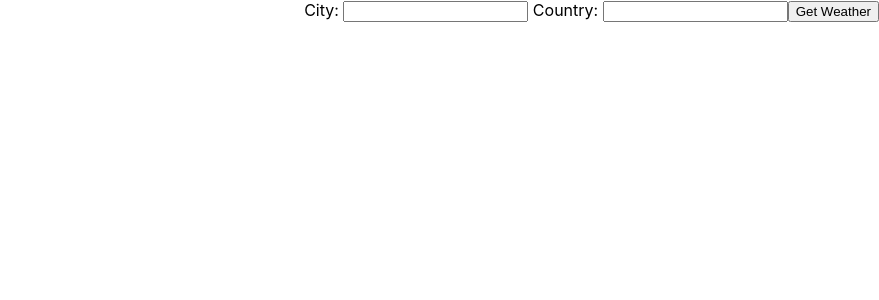
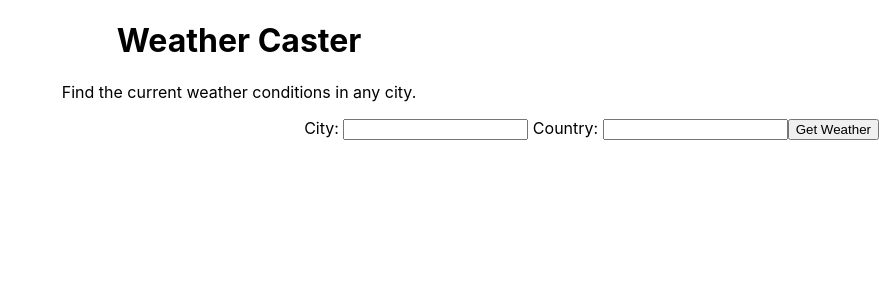
Before and after one commit to torianne02/weather-caster, a React (Create React App) app: page / in a window 1280 px wide. Shown: the top 300 px of the page, without its empty margins (401-1280 px from the left). Built offline with nearby package versions, Linux system fonts and the light colour scheme.

Commit message:
imports and renders Titles component in WeatherSearch

```diff
--- a/src/containers/WeatherSearch.js
+++ b/src/containers/WeatherSearch.js
@@ -1,6 +1,7 @@
 import React, { Component } from 'react';
 import SearchForm from '../components/SearchForm';
 import Weather from '../components/Weather';
+import Titles from '../components/Titles';
 
 class WeatherSearch extends Component {
   constructor(props) {
@@ -74,6 +75,10 @@ class WeatherSearch extends Component {
 
   render() {
     return (
+      <div className="main">
+        <div className="titles">
+          <Titles />
+        </div>
         <div className="weather-search">
           <SearchForm
             cityValue={this.state.city}
@@ -83,6 +88,7 @@ class WeatherSearch extends Component {
           />
           { this.state.submitted && this.renderWeather() }
         </div>
+      </div>
     )
   }
 }
```
Lines whose indentation alone changed are shown as unchanged.
